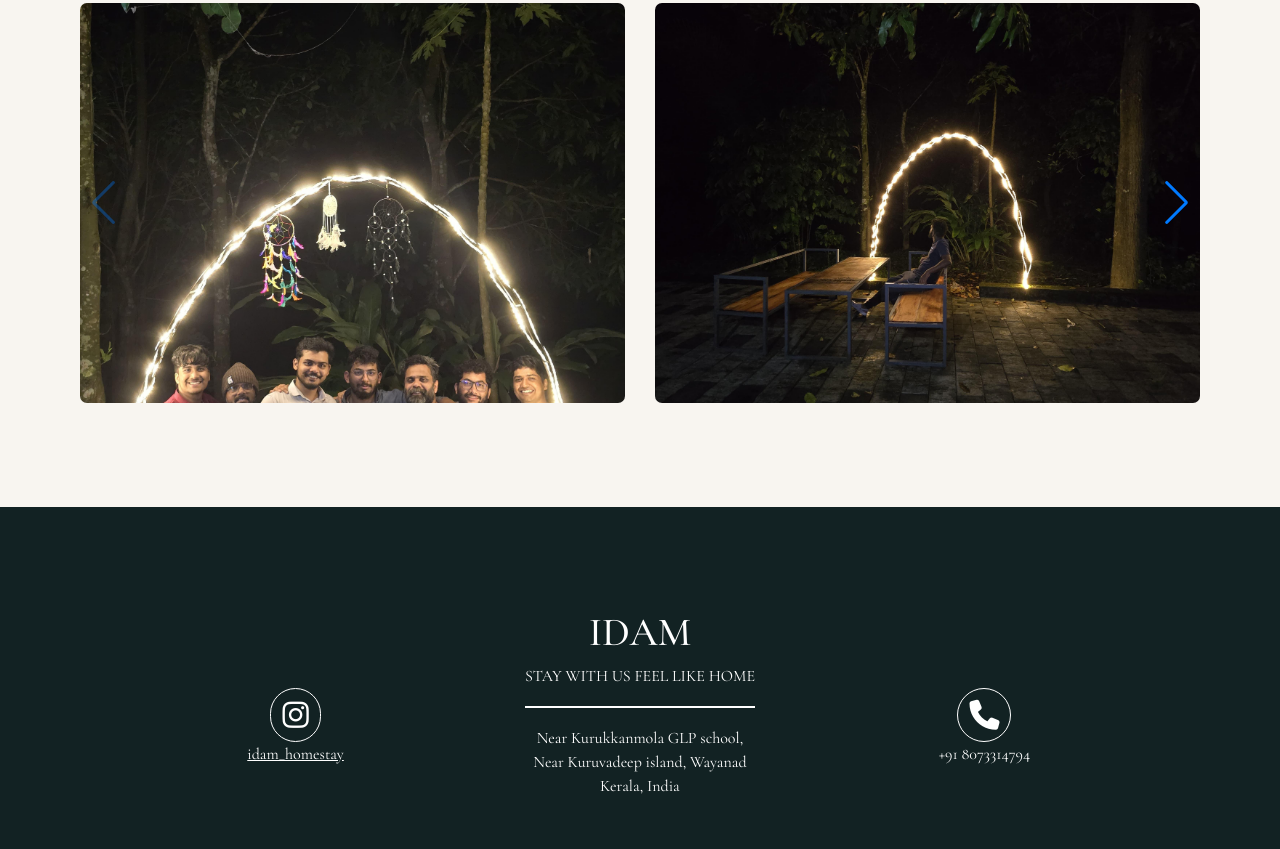
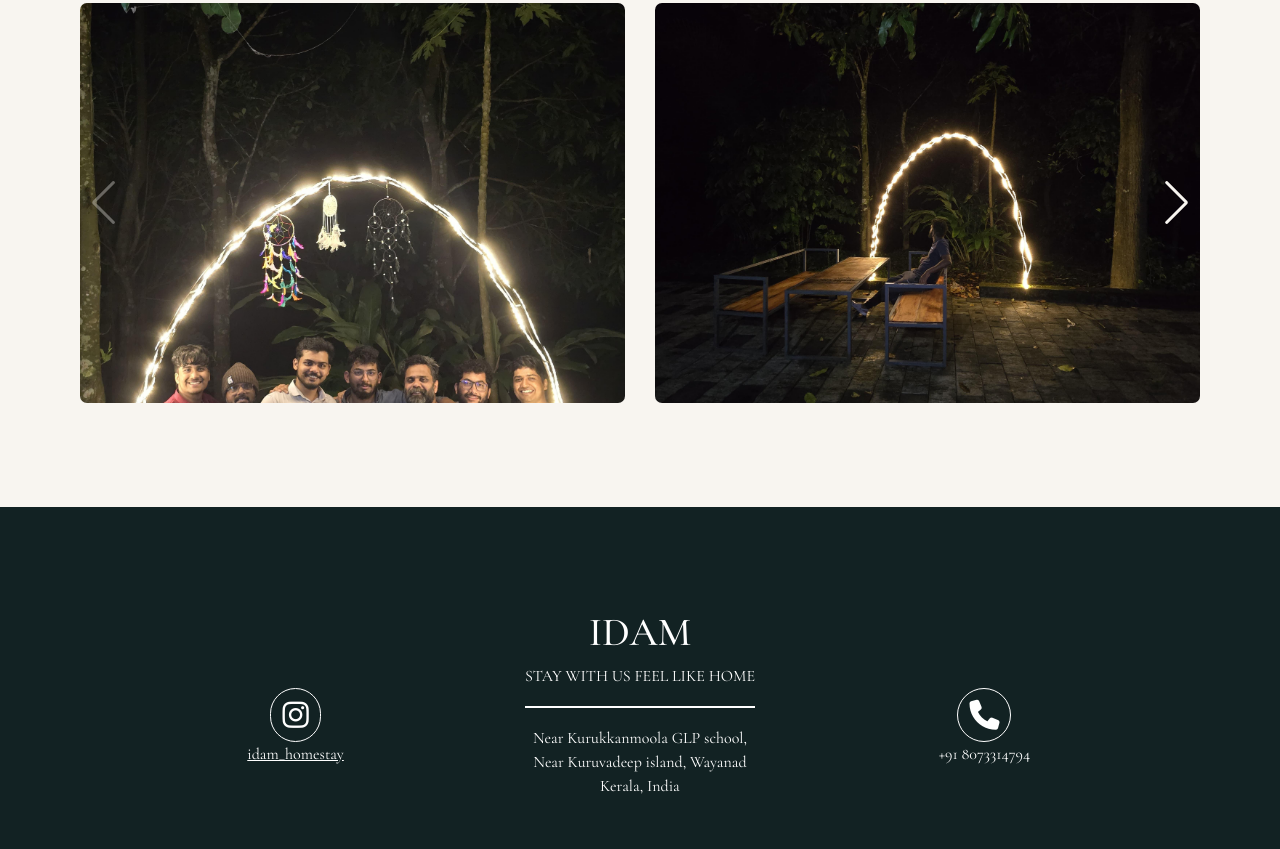
Before and after one commit to nishandms/idam-homestay, a plain HTML site: page index.html in a window 1280 px wide. Shown: the part 2599-3448 px from the top of the page. Drawn offline with nearby package versions, Linux system fonts and the light colour scheme.

Commit message:
fixed address issue and minor style changes

```diff
--- a/index.html
+++ b/index.html
@@ -231,7 +231,7 @@
                     </div>
 
                     <div class="text-white">
-                        Near Kurukkanmola GLP school,
+                        Near Kurukkanmoola GLP school,
                         <br class="lg:d-none">
                         Near Kuruvadeep island,
                         Wayanad<br class="lg:d-none">
--- a/styles.css
+++ b/styles.css
@@ -235,6 +235,11 @@ body {
     margin: 5px 6px;
 }
 
+
+.swiper-button-next, .swiper-button-prev {
+    color: #f8f5f0 !important;
+}
+
 @media only screen and (max-width: 991px) {
     .sec-2-img {
         padding: 0px;
```
